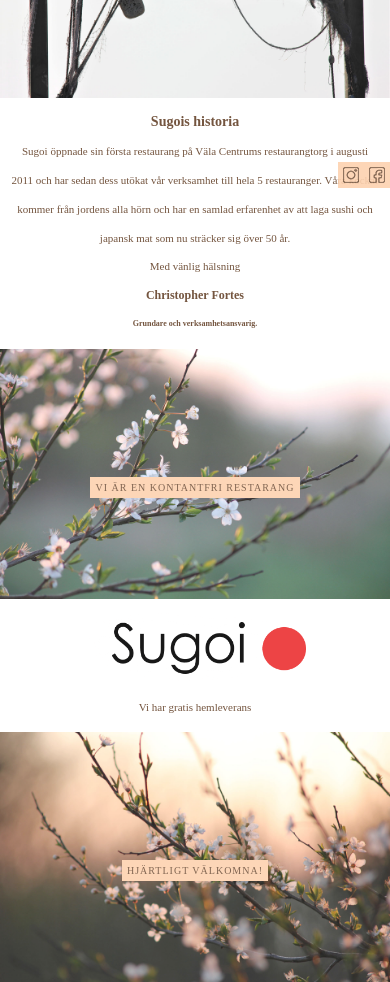
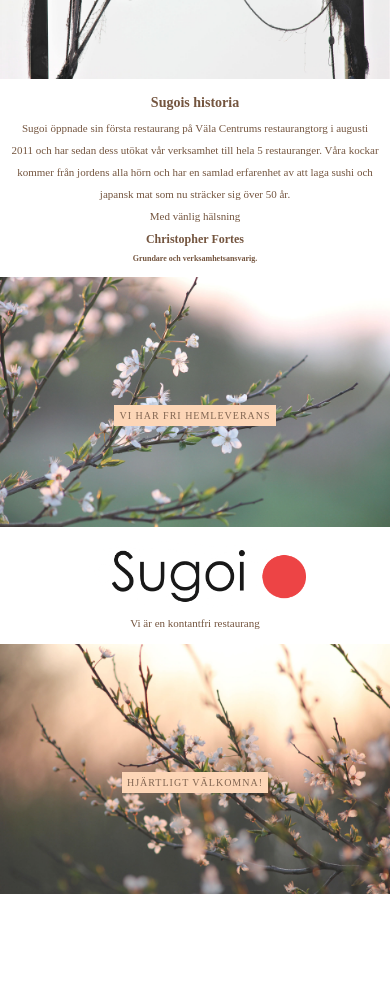
Before and after one commit to malinstarvall/github.io, a plain HTML site: page uppgift 2/index.html in a window 390 px wide. Shown: the part 652-1634 px from the top of the page. After the commit the page ends 1546 px from the top, so only its background shows below. Drawn offline with Linux system fonts and the light colour scheme.

Commit message:
uppgift-2

```diff
--- a/uppgift 2/index.html
+++ b/uppgift 2/index.html
@@ -1,4 +1,4 @@
-<!DOCTYPE html>
+ve<!DOCTYPE html>
 <html lang="en">
 <head>
 	<meta charset="utf-8">
@@ -55,12 +55,12 @@
 	</section>
 	<div class="cherry1">
 		<div class="ptext">
-			<span class="border">Vi är en kontantfri restarang</span>
+			<span class="border">Vi har fri hemleverans</span>
 		</div>
 	</div>
 	<section class="section two">
 		<img alt="Sugoi logo" src="sugoi-logo.png">
-		<p>Vi har gratis hemleverans</p>
+		<p>Vi är en kontantfri restaurang</p>
 	</section>
 	<div class="cherry3">
 		<div class="ptext">
--- a/uppgift 2/style.css
+++ b/uppgift 2/style.css
@@ -129,15 +129,19 @@ footer{
 @media only screen and (max-width:755px) {
 	p{
 		font-size:11px;
+		line-height:2;
 	}
 	h2{
     	font-size:14px;
+		line-height:2;
 	}
 	h3{
 		font-size:12px;
+		line-height:2;
 	}
 	h4{
 		font-size:8px;
+		line-height:2;
     }
 	 header{
     	height:50px;
@@ -170,6 +174,8 @@ footer{
 	}
 	 footer {
     	background-color:transparent;
+		margin-bottom:585px;
+    	z-index:2;
     }
     footer p{
     	font-size:0px;
```
Also changed, not shown: uppgift 2/contact.html (+2 -2 lines), uppgift 2/menu.html (+1 -1 lines).
